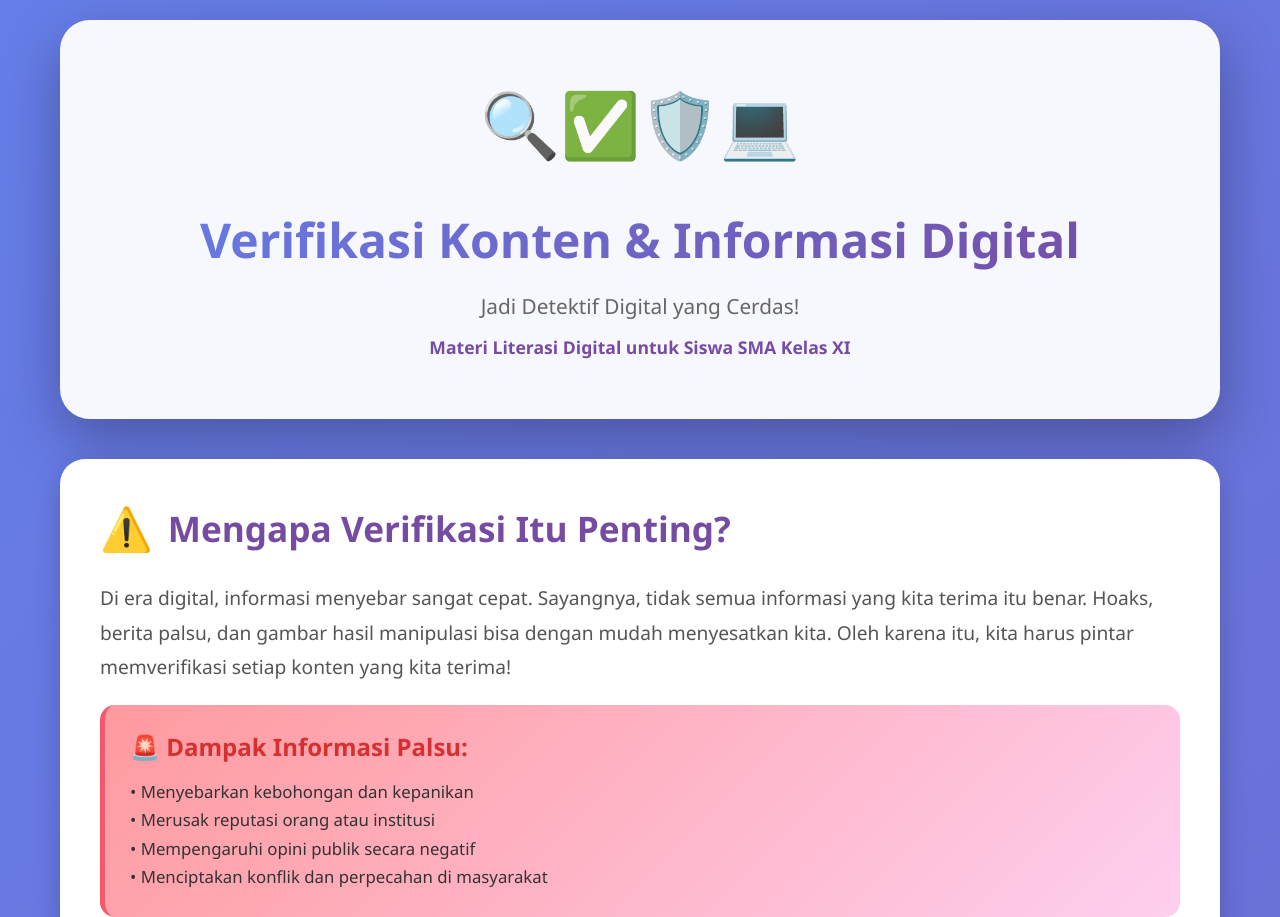
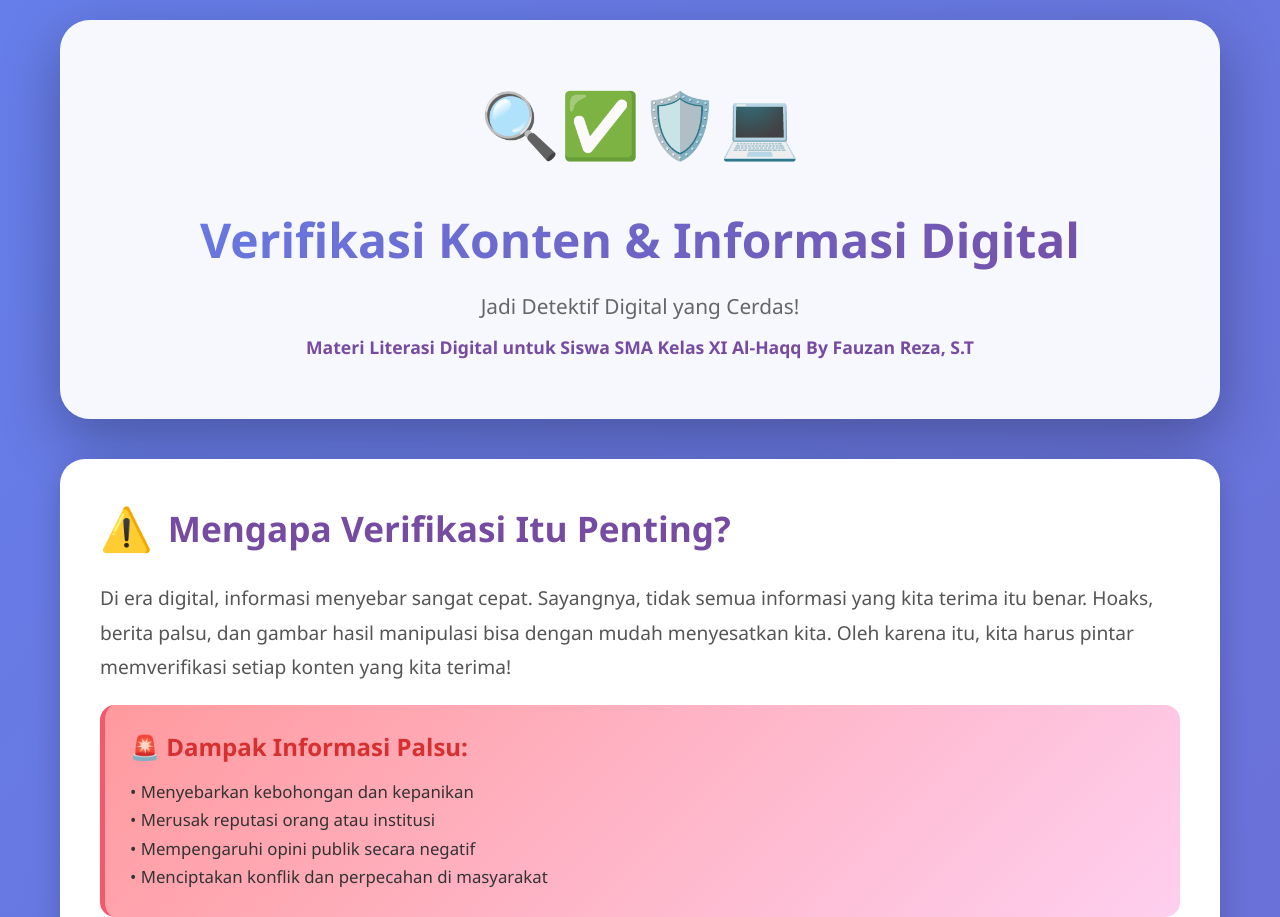
Before and after one commit to Erzoc/LP-XII-Mengolah-Data, a plain HTML site: page index.html in a window 1280 px wide. Shown: the top 917 px of the page. Drawn offline with Linux system fonts and the light colour scheme.

Commit message:
Update index.html

```diff
--- a/index.html
+++ b/index.html
@@ -362,7 +362,7 @@
             <div class="hero-icons">🔍✅🛡️💻</div>
             <h1>Verifikasi Konten & Informasi Digital</h1>
             <p class="subtitle">Jadi Detektif Digital yang Cerdas!</p>
-            <p style="font-size: 1.1em; color: #764ba2; margin-top: 15px; font-weight: 600;">Materi Literasi Digital untuk Siswa SMA Kelas XI</p>
+            <p style="font-size: 1.1em; color: #764ba2; margin-top: 15px; font-weight: 600;">Materi Literasi Digital untuk Siswa SMA Kelas XI Al-Haqq By Fauzan Reza, S.T</p>
         </header>
 
         <div class="section">
```
